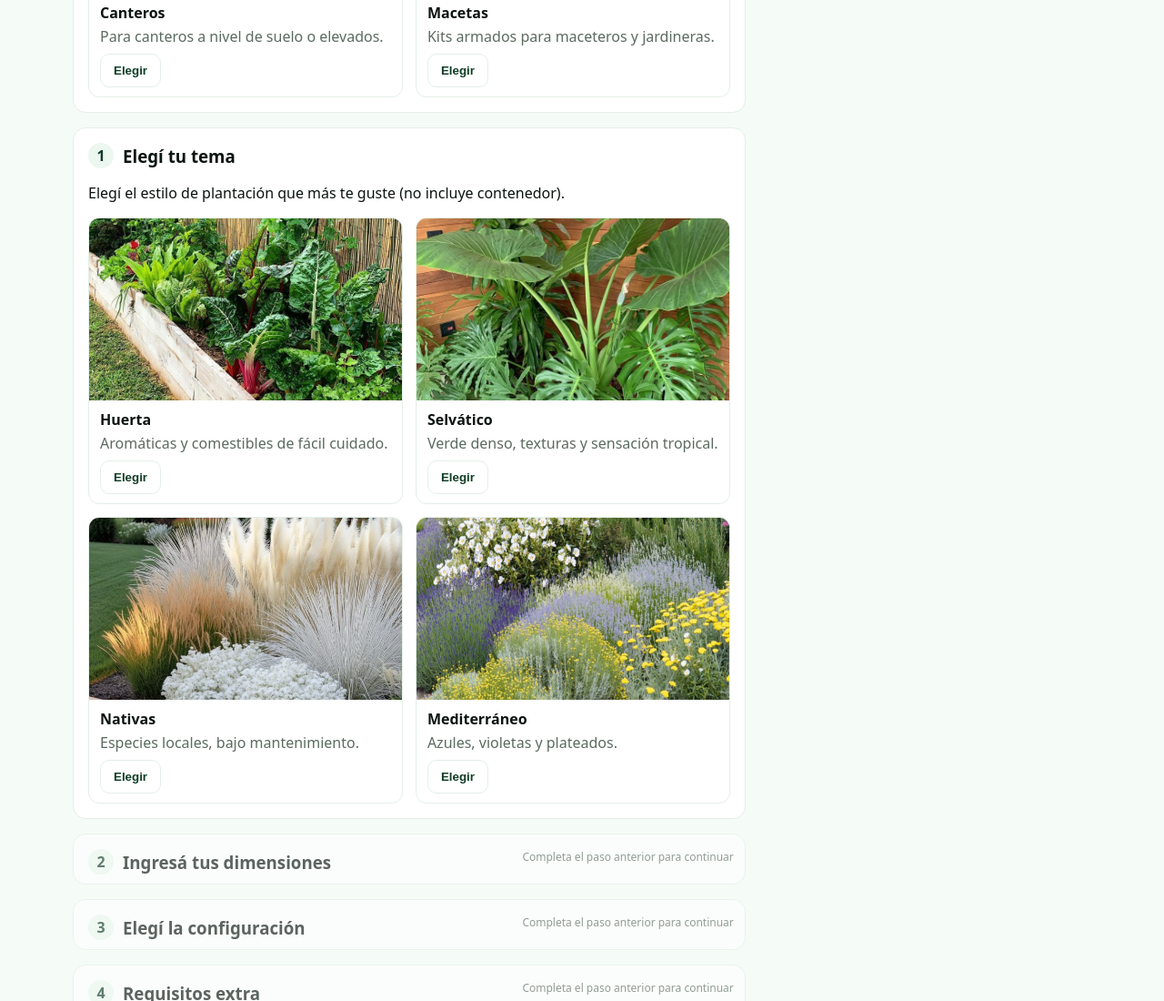
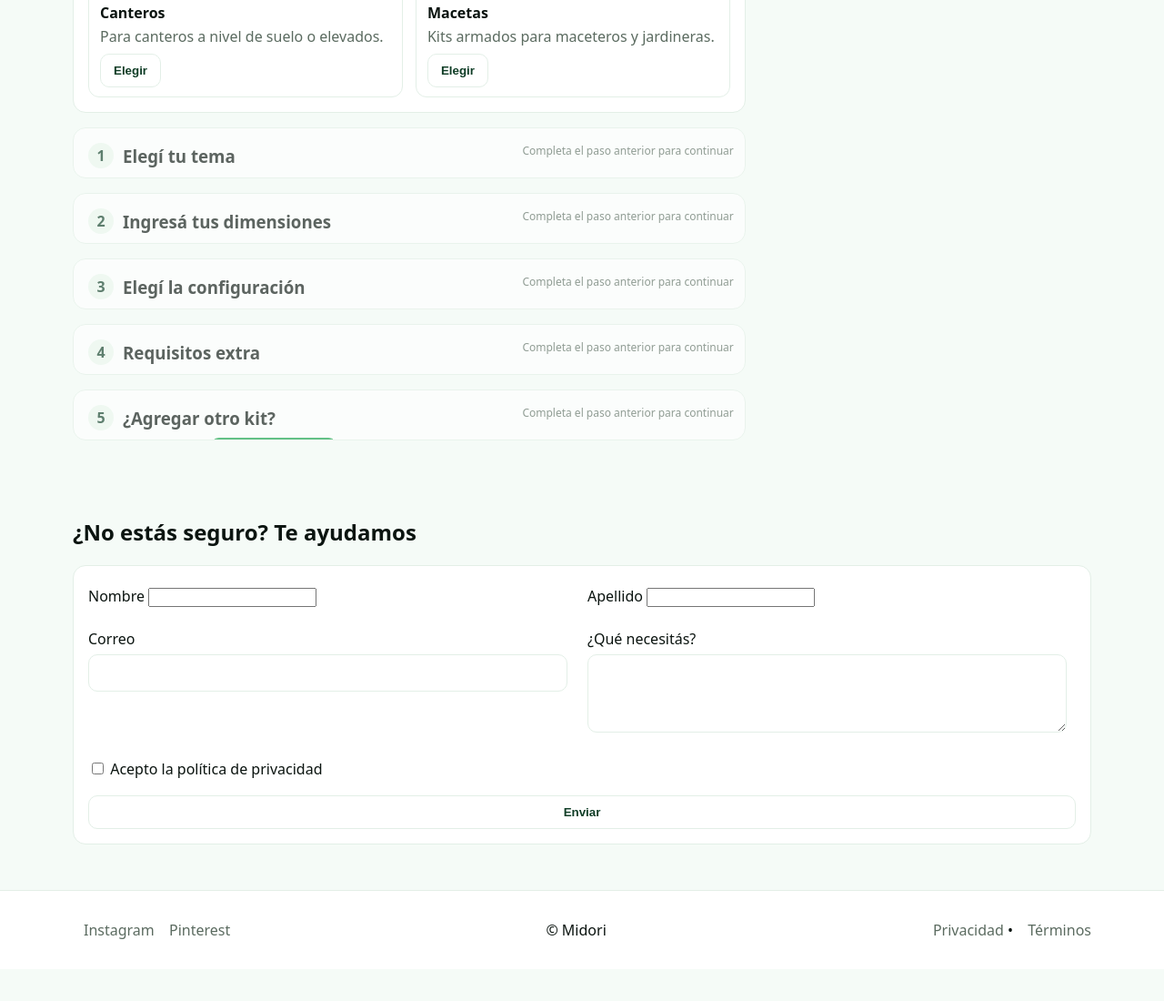
Before and after one commit to lancierid/lancierid.github.io, a plain HTML site: page index.html in a window 1280 px wide. Shown: the part 1558-2658 px from the top of the page at 91% size. After the commit the page ends 2623 px from the top, so only its background shows below. Drawn offline with Linux system fonts and the light colour scheme.

Commit message:
Update index.html

```diff
--- a/index.html
+++ b/index.html
@@ -105,7 +105,7 @@
 		  </div>
 		</section>
 		<!-- Paso 1: Tema (visible por defecto) -->
-        <section class="step open" data-step="1">
+        <section class="step" data-step="1">
           <header class="step-head"><span class="num">1</span><h3>Elegí tu tema</h3></header>
           <p>Elegí el estilo de plantación que más te guste (no incluye contenedor).</p>
           <div class="theme-grid  type-grid">
```
